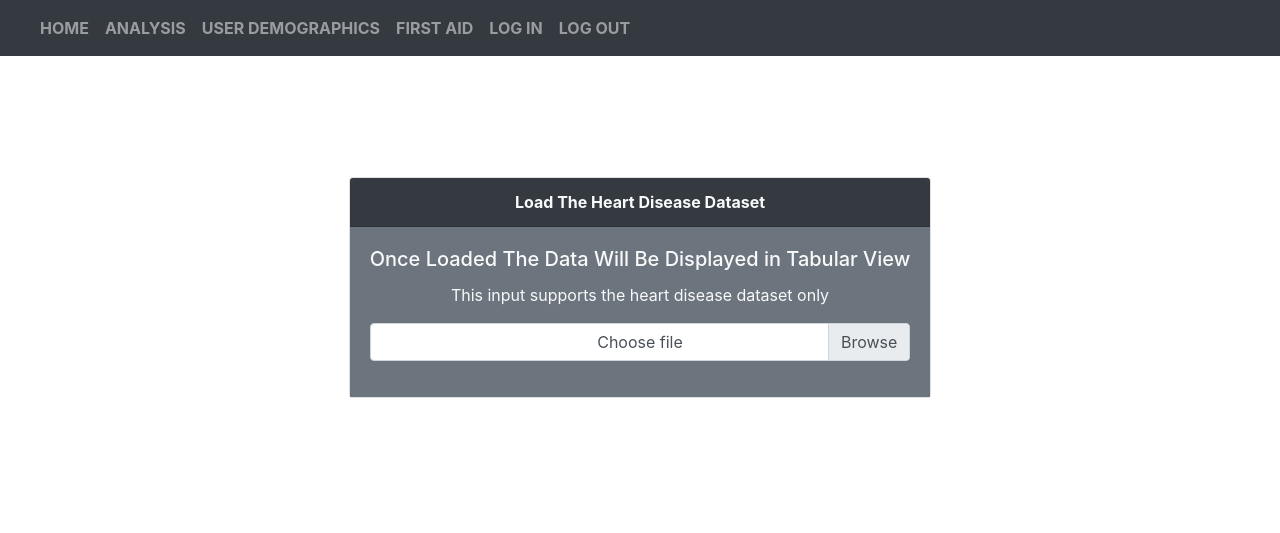
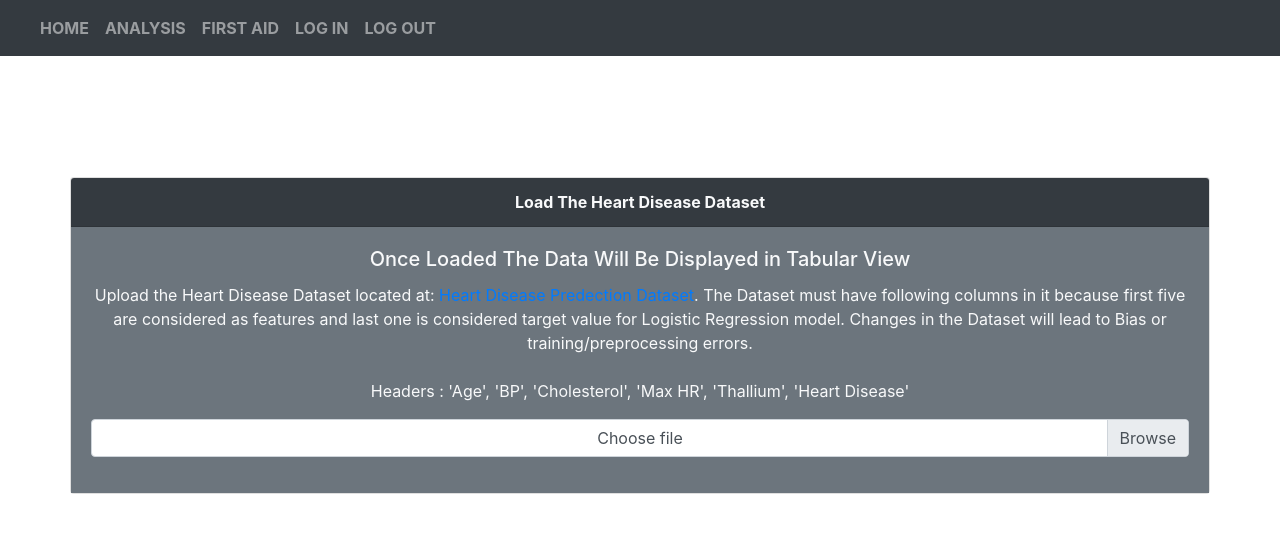
Before and after one commit to Aamir-Khan-Maarofi/Heart-Disease-Prediction, a Flask app: page /analysis in a window 1280 px wide. Shown: the top 533 px of the page. Run offline with Flask 2, Linux system fonts and the light colour scheme; some libraries are stand-ins or nearby versions.

Commit message:
training completed

```diff
--- a/app.py
+++ b/app.py
@@ -1,9 +1,15 @@
-from flask import Flask, render_template, request
+from flask import Flask, redirect, render_template, request
+from sklearn.preprocessing import MinMaxScaler
+from sklearn.model_selection import train_test_split
+from sklearn.linear_model import LogisticRegression
 from models import db, UserModel
+import pandas as pd
+import secrets
+import joblib
 
 app = Flask(__name__)
+app.secret_key = secrets.token_bytes(32)
 db.init_app(app)
-
 app.config['SQLALCHEMY_DATABASE_URI'] = 'sqlite:///hdp_database.db'
 app.config['SQLALCHEMY_TRACK_MODIFICATIONS'] = False
 
@@ -17,21 +23,75 @@
 
 @app.route('/clean_data', methods=["POST"])
 def clean_data():
-    print(" <<<<<<<<<<<<<<<<<<<<<<<<<<<<<<<<<<<<<<<<< WHAT THE HELL IS GOING ON HERE >>>>>>>>>>>>>>>>>>>>>>>>>>>>>>>>>>>>")
+
     if request.method == "POST":
-        data = request.get_json(force=True)
-        csv_data = ''
+        try:
+            data = request.get_json(force=True)
+            csv_data = ''
 
-        with open('./data.csv', 'w') as data_file:
-            csv_data += ",".join(data[0].keys()) + '\n' # Headers in string format e.g. A, B, C, D, E, F
-            for row in data:
-                csv_data += ",".join(row.values()) + '\n'
+            with open('./data.csv', 'w') as data_file:
+                for row in data:
+                    csv_data += ",".join(row.values()) + '\n'
 
-            data_file.write(csv_data)
+                data_file.write(csv_data)
 
-        print(csv_data)
-        return csv_data
+            heart = pd.read_csv('./data.csv', names=data[0].keys())
+
+            heart["ST depression"] = heart["ST depression"].astype("int64")
+
+            min_max = MinMaxScaler()
+            columns_to_scale = ['Age', 'BP', 'Cholesterol', 'Max HR', 'Thallium']
+            heart[columns_to_scale ] = min_max.fit_transform(heart[columns_to_scale ])
+
+            x = heart[['Age', 'BP', 'Cholesterol', 'Max HR', 'Thallium']]
+            y = heart['Heart Disease']
+            x_train, x_test, y_train, y_test = train_test_split(x, y, test_size = 0.30)
+
+            data = {
+                'headers' : ['Age', 'BP', 'Cholesterol', 'Max HR', 'Thallium', 'Heart Disease'],
+                'clean_data' : (x.join(y)).to_dict('records'),
+                'train_data' : (x_train.join(y_train)).to_dict('records'),
+                'test_data' : (x_test.join(y_test)).to_dict('records')
+            }
+
+            return {'message': 'Success', 'data': data, 'status': 200}
+        except Exception as error:
+            return {'message': 'Failed - Internal Server Error - {}'.format(error), 'status': 500}
     else:
-        return "NOT SO GREAT"
+        return {'message': 'Method not allowed, only POST method is supported', 'status': 404}
+
+@app.route('/train_model', methods=["POST"])
+def train_model():
+
+    if request.method == "POST":
+        try:
+            data = request.get_json(force=True)
+            train_data = pd.DataFrame(data['train_data'])
+            test_data = pd.DataFrame(data['test_data'])
+            x_train, y_train = train_data[['Age', 'BP', 'Cholesterol', 'Max HR', 'Thallium']] , train_data['Heart Disease']
+            x_test, y_test= test_data[['Age', 'BP', 'Cholesterol', 'Max HR', 'Thallium']], test_data['Heart Disease']
+
+            model = LogisticRegression()
+            model.fit(x_train, y_train)
+            y_pred = model.predict(x_test)
+
+            print('<=====================================================================>')
+            print("Accuracy= ", model.score(x_test, y_test)*100)
+            print('<=====================================================================>')
+
+            joblib.dump(model, "model.pkl")
+
+            return {
+                'message': 'Successfully Trained the Logistic Regression model',
+                'data': 'Model Score: {}'.format(model.score(x_test, y_test)*100),
+                'status': 200
+                }
+
+        except Exception as error:
+            return {'message': 'Failed - Internal Server Error - {}'.format(error), 'status': 500}
+    else:
+        return {'message': 'Method not allowed, only POST method is supported', 'status': 404}
+
+
 if __name__ == "__main__":
     app.run('localhost', 9999, debug=True, use_reloader=True)
--- a/data.csv
+++ b/data.csv
@@ -1,4 +1,3 @@
-Age,Sex,Chest pain type,BP,Cholesterol,FBS over 120,EKG results,Max HR,Exercise angina,ST depression,Slope of ST,Number of vessels fluro,Thallium,Heart Disease
 70,1,4,130,322,0,2,109,0,2.4,2,3,3,Presence
 67,0,3,115,564,0,2,160,0,1.6,2,0,7,Absence
 57,1,2,124,261,0,0,141,0,0.3,1,0,7,Presence
--- /dev/null
+++ b/static/analysis-script.js
@@ -0,0 +1,144 @@
+$(document).ready(() => {
+
+    $('#exampleModalCenter').modal('show')
+
+
+    $('#div_data_table').hide();
+    $('#div_clean_data_table').hide();
+    $('#div_train_data_table').hide();
+    $('#div_test_data_table').hide();
+
+    $('#btn-clean-data').removeClass('d-flex');
+    $('#btn-clean-data').css('display', 'none');
+    $('#btn-train-model').removeClass('d-flex');
+    $('#btn-train-model').css('display', 'none');
+});
+
+$("#load_data").on('change', function () {
+    console.log($('#load_data').prop('files')[0])
+    const csvFile = $('#load_data').prop('files')[0];
+    const reader = new FileReader();
+
+    reader.onload = (event) => {
+        const text = event.target.result;
+        const [headers, data] = ObjectifyCSV(text);
+
+        // Hide the input card and show tablular_view on successful upload
+        $('#input_card').hide();
+        $('#btn-clean-data').addClass('d-flex');
+        $('#div_data_table').show();
+
+        fillDataInTable(headers, data, '#data_table'); // arguments => headers, data, tableId
+    }
+
+    reader.readAsText(csvFile);
+});
+
+
+function ObjectifyCSV(str, delimiter = ",") {
+    // slice from start of text to the first \n index
+    // use split to create an array from string by delimiter
+    let headers = str.slice(0, str.indexOf("\n")).split(delimiter).map(
+        (value) => { return value.replace("\r", ""); }
+    );
+
+    // slice from \n index + 1 to the end of the text
+    // use split to create an array of each csv value row
+    let rows = str.slice(str.indexOf("\n") + 1).split("\n").map(
+        (value) => { return value.replace("\r", ""); }
+    );
+
+    // Map the rows
+    // split values from each row into an array
+    // use headers.reduce to create an object
+    // object properties derived from headers:values
+    // the object passed as an element of the array
+    const arr = rows.map(function (row) {
+        const values = row.split(delimiter);
+        const el = headers.reduce(function (object, header, index) {
+            object[header] = values[index];
+            return object;
+        }, {});
+        return el;
+    });
+
+    localStorage.setItem('objectified_data', JSON.stringify(arr));
+    return [headers, arr]
+
+}
+
+function fillDataInTable(headers, data, tableId) {
+    let [tableStructure, tableHead, tableData] = ['', '', ''];
+    let table = $(tableId);
+    console.log(headers)
+
+    headers.forEach((header) => tableHead += `<th scope="col">${header}</th>`);
+    data.forEach((row, index) => {
+        let rowDetails = `<tr> <th scope="row">${index}</th>`;
+        let rowValues = Object.values(row);
+        rowValues.forEach((cellValue) => rowDetails += `<td> ${cellValue} </td>`);
+        rowDetails += '</tr>';
+
+        tableData += rowDetails;
+    });
+
+    tableStructure += `
+        <thead class="thead-dark">
+            <tr>
+                <th scope="col">#</th>
+                ${tableHead}
+            </tr>
+        </thead>
+
+        <tbody>
+            ${tableData}
+        </tbody>
+    `
+    table.append(tableStructure);
+    table.DataTable();
+}
+
+function cleanData() {
+    const data = localStorage.objectified_data;
+
+    $.ajax({
+        url: '/clean_data',
+        type: 'POST',
+        data: data,   // converts js value to JSON string
+        contentType: 'application/json;charset=UTF-8',
+    }).done(function (response) {     // on success get the return object from server
+        if (response.status == 200) {
+            const headers = response.data.headers;
+
+            fillDataInTable(headers, response.data.clean_data, '#clean_data_table');
+            fillDataInTable(headers, response.data.train_data, '#train_data_table');
+            fillDataInTable(headers, response.data.test_data, '#test_data_table');
+
+            $('#div_data_table').remove();
+
+            $('#div_clean_data_table').show();
+            $('#div_train_data_table').show();
+            $('#div_test_data_table').show();
+            $('#btn-clean-data').removeClass('d-flex');
+            $('#btn-clean-data').css('display', 'none');
+            $('#btn-train-model').addClass('d-flex');
+
+            localStorage.setItem('clean_objectified_data', JSON.stringify(response.data))
+        }
+    })
+}
+
+function trainModel() {
+
+    $.ajax({
+        url: '/train_model',
+        type: 'POST',
+        data: localStorage.clean_objectified_data,   // converts js value to JSON string
+        contentType: 'application/json;charset=UTF-8',
+    }).done(function (response) {     // on success get the return object from server
+        if (response.status == 200) {
+            console.log("Trained the model")
+            // $('#exampleModalCenter').modal();
+        }
+    });
+}
--- a/static/style.css
+++ b/static/style.css
@@ -1,10 +1,6 @@
 .table-head-content-width {
     width: 100%;
     white-space: nowrap;
-}
-
-.hide-next-button {
-    display: none !important
 }
 
 .navbar-nav {
--- a/templates/analysis.html
+++ b/templates/analysis.html
@@ -4,7 +4,7 @@
 
 {% block body %}
 
-<div class="container">
+<div class="container" style="margin-bottom: 3%;">
 
     <!-- START FILE INPUT CARD -->
     <div style="padding-top:10%" id="input_card" class="row align-items-center justify-content-center">
@@ -15,7 +15,14 @@
 
             <div class="card-body text-light bg-secondary">
                 <h5 class="card-title">Once Loaded The Data Will Be Displayed in Tabular View</h5>
-                <p class="card-text">This input supports the heart disease dataset only</p>
+                <p class="card-text">
+                    Upload the Heart Disease Dataset located at: <a href="#">Heart Disease Predection Dataset</a>.
+                    The Dataset must have following columns in it because first five are considered as features and last
+                    one is considered
+                    target value for Logistic Regression model. Changes in the Dataset will lead to Bias or
+                    training/preprocessing errors. <br><br>
+                    Headers : 'Age', 'BP', 'Cholesterol', 'Max HR', 'Thallium', 'Heart Disease'
+                </p>
 
                 <div class="form-group ">
                     <div class="custom-file pmd-custom-file-outline">
@@ -30,123 +37,63 @@
     <!-- END FILE INPUT CARD -->
 
     <!-- START TABULAR VIEW -->
-    <div id="tabular_view" class="table-responsive" style="margin-bottom: 2%; margin-top: 2%;">
-        <table class="table table-light table-head-content-width" id="data_table"> </table>
+    <div id="tabular_view">
+        <div class="table-responsive" id="div_data_table" style="margin-bottom: 2%; margin-top: 2%;">
+            <h3 class="align-items-center justify-content-center"> Heart Disease Dataset Loaded (RAW) </h3>
+            <table class="table table-light table-head-content-width" id="data_table">
+            </table>
+        </div>
 
+        <div class="table-responsive" id="div_clean_data_table" style="margin-top: 2%; margin-bottom: 6%;">
+            <h3 class="align-items-center justify-content-center"> Cleaned Dataset (Not Splitted) </h3>
+            <table class="table table-light table-head-content-width" id="clean_data_table"> </table>
+        </div>
 
+        <div class="table-responsive" id="div_train_data_table" style="margin-bottom: 6%;">
+            <h3 class="align-items-center justify-content-center"> 70% of Dataset to be used for Training </h3>
+            <table class="table table-light table-head-content-width" id="train_data_table"> </table>
+        </div>
+
+        <div class="table-responsive" id="div_test_data_table" style="margin-bottom: 3%;">
+            <h3 class="align-items-center justify-content-center"> 30% of Dataset to be used for Testing </h3>
+            <table class="table table-light table-head-content-width" id="test_data_table"> </table>
+        </div>
     </div>
     <!-- END TABULAR VIEW -->
 
-    <div id="next_button" class="d-flex flex-row-reverse">
+    <div id="btn-clean-data" class="d-flex flex-row-reverse">
         <button type="button" class="btn btn-primary" onclick="cleanData()">Clean Data</button>
     </div>
+
+    <div id="btn-train-model" class="d-flex flex-row-reverse">
+        <button type="button" class="btn btn-primary" onclick="trainModel()">Train Model</button>
+    </div>
+
+    <!-- SUCCESS MODAL AFTER TRAINING IS COMPLETED -->
+    <!-- Modal -->
+    <div class="modal fade" id="exampleModalCenter" tabindex="-1" role="dialog"
+        aria-labelledby="exampleModalCenterTitle" aria-hidden="true">
+        <div class="modal-dialog modal-dialog-centered" role="document">
+            <div class="modal-content">
+                <div class="modal-header">
+                    <h5 class="modal-title" id="exampleModalCenterTitle">Modal title</h5>
+                    <button type="button" class="close" data-dismiss="modal" aria-label="Close">
+                        <!-- <span aria-hidden="true">&times;</span> -->
+                    </button>
+                </div>
+                <div class="modal-body">
+                    Something in the boday
+                </div>
+                <div class="modal-footer">
+                    <button type="button" class="btn btn-secondary" data-dismiss="modal">Close</button>
+                    <button type="button" class="btn btn-primary">Save changes</button>
+                </div>
+            </div>
+        </div>
+    </div>
+    <!-- END MODAL CODE -->
 </div>
 
-<script>
-
-    $(document).ready(() => {
-        $('#tabular_view').hide();
-        $('#next_button').removeClass('d-flex');
-        $('#next_button').css('display', 'none');
-    });
-
-    $("#load_data").on('change', function () {
-        console.log($('#load_data').prop('files')[0])
-        const csvFile = $('#load_data').prop('files')[0];
-        const reader = new FileReader();
-
-        reader.onload = (event) => {
-            const text = event.target.result;
-            const [headers, data] = ObjectifyCSV(text);
-
-            // Hide the input card and show tablular_view on successful upload
-            $('#input_card').hide();
-            $('#next_button').addClass('d-flex');
-            $('#tabular_view').show();
-
-            fillDataInTable(headers, data);
-        }
-
-        reader.readAsText(csvFile);
-    });
-
-
-    function ObjectifyCSV(str, delimiter = ",") {
-        // slice from start of text to the first \n index
-        // use split to create an array from string by delimiter
-        let headers = str.slice(0, str.indexOf("\n")).split(delimiter).map(
-            (value) => { return value.replace("\r", ""); }
-        );
-
-        // slice from \n index + 1 to the end of the text
-        // use split to create an array of each csv value row
-        let rows = str.slice(str.indexOf("\n") + 1).split("\n").map(
-            (value) => { return value.replace("\r", ""); }
-        );
-
-        // Map the rows
-        // split values from each row into an array
-        // use headers.reduce to create an object
-        // object properties derived from headers:values
-        // the object passed as an element of the array
-        const arr = rows.map(function (row) {
-            const values = row.split(delimiter);
-            const el = headers.reduce(function (object, header, index) {
-                object[header] = values[index];
-                return object;
-            }, {});
-            return el;
-        });
-
-        localStorage.setItem('headers', headers);
-        localStorage.setItem('objectified_data', JSON.stringify(arr));
-
-        return [headers, arr]
-
-    }
-
-    function fillDataInTable(headers, data) {
-        let [tableStructure, tableHead, tableData] = ['', '', ''];
-        let table = $('#data_table');
-
-        headers.forEach((header) => tableHead += `<th scope="col">${header}</th>`);
-        data.forEach((row, index) => {
-            let rowDetails = `<tr> <th scope="row">${index}</th>`;
-            let rowValues = Object.values(row);
-            rowValues.forEach((cellValue) => rowDetails += `<td> ${cellValue} </td>`);
-            rowDetails += '</tr>';
-
-            tableData += rowDetails;
-        });
-
-        tableStructure += `
-            <thead class="thead-light">
-                <tr>
-                    <th scope="col">#</th>
-                    ${tableHead}
-                </tr>
-            </thead>
-
-            <tbody>
-                ${tableData}
-            </tbody>
-        `
-        table.append(tableStructure);
-        table.DataTable();
-    }
-
-    function cleanData() {
-        const data = localStorage.objectified_data;
-
-        $.ajax({
-            url: '/clean_data',
-            type: 'POST',
-            data: data,   // converts js value to JSON string
-            contentType: 'application/json;charset=UTF-8',
-        }).done(function (result) {     // on success get the return object from server
-            console.log(result)     // do whatever with it. In this case see it in console
-        })
-    }
-</script>
+<script src={{ url_for('static', filename='analysis-script.js') }}> </script>
 
 {% endblock %}
--- a/templates/base.html
+++ b/templates/base.html
@@ -5,20 +5,18 @@
     <meta charset="UTF-8" />
     <meta name="viewport" content="width=device-width,initial-scale=1" />
     <meta name="description" content="" />
-    <link rel="stylesheet" href= {{ url_for('static', filename='style.css') }} />
+    <link rel="stylesheet" href={{ url_for('static', filename='style.css' ) }} />
     <link rel="stylesheet" href="https://cdn.jsdelivr.net/npm/bootstrap@4.0.0/dist/css/bootstrap.min.css"
         integrity="sha384-Gn5384xqQ1aoWXA+058RXPxPg6fy4IWvTNh0E263XmFcJlSAwiGgFAW/dAiS6JXm" crossorigin="anonymous">
     <link rel="stylesheet" href="https://cdn.datatables.net/1.12.1/css/dataTables.bootstrap4.min.css">
 
-    <!-- https://cdnjs.cloudflare.com/ajax/libs/twitter-bootstrap/4.5.2/css/bootstrap.css
-    	https://cdn.datatables.net/1.12.1/css/dataTables.bootstrap4.min.css -->
-
     <script src="https://ajax.googleapis.com/ajax/libs/jquery/3.6.0/jquery.min.js"></script>
     <script src="https://cdn.datatables.net/1.12.1/js/jquery.dataTables.min.js"> </script>
     <script src="https://cdn.datatables.net/1.12.1/js/dataTables.bootstrap4.min.js"></script>
-
-    <!-- https://cdn.datatables.net/1.12.1/js/jquery.dataTables.min.js
-    https://cdn.datatables.net/1.12.1/js/dataTables.bootstrap4.min.js -->
+    <script src="https://cdn.jsdelivr.net/npm/bootstrap@3.3.7/dist/js/bootstrap.min.js"
+        integrity="sha384-Tc5IQib027qvyjSMfHjOMaLkfuWVxZxUPnCJA7l2mCWNIpG9mGCD8wGNIcPD7Txa"
+        crossorigin="anonymous">
+    </script>
 
     <title>{% block title %} {% endblock %}</title>
 
@@ -48,7 +46,8 @@
 
                 <li class="nav-item active">
                     <strong>
-                        <a class="nav-link" href="/user_demographics" >USER DEMOGRAPHICS <span class="sr-only">(current)</span></a>
+                        {% block udd %} {% endblock %}
+                        <!-- <a class="nav-link" href="/user_demographics" >USER DEMOGRAPHICS <span class="sr-only">(current)</span></a> -->
                     </strong>
                 </li>
                 <li class="nav-item active">
```
Also changed, not shown: 1 other file.
